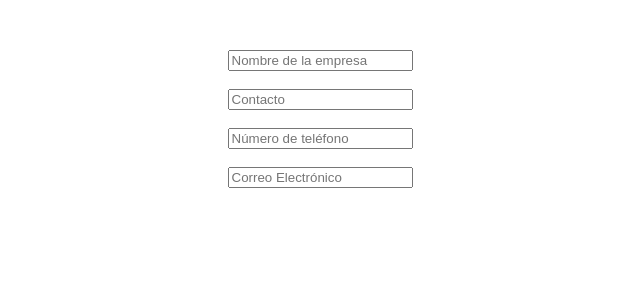
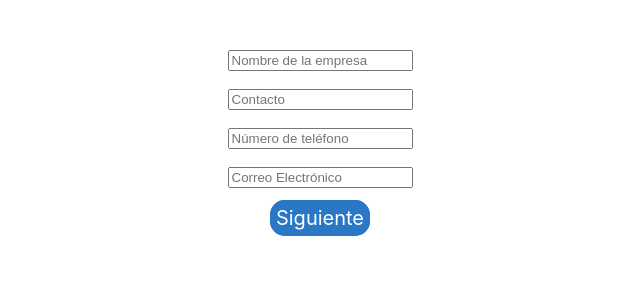
Before and after one commit to GermanVelasco19/Madurez4, a Django app: page /Cuarta/ in a window 1280 px wide. Shown: the part 218-518 px from the top of the page, without its empty margins (320-960 px from the left). Run offline with Django 4.2, Linux system fonts and the light colour scheme.

Commit message:
Update cuarta.html

```diff
--- a/Madurez4/Madurez40/Templates/paginas/cuarta.html
+++ b/Madurez4/Madurez40/Templates/paginas/cuarta.html
@@ -63,4 +63,9 @@
         </div>
         &nbsp
     </div>
+    <div class="BotonSiguiente">
+        <center>
+            <a name="Siguiente" id="siguiente1" class="btn1" href="/Segunda" role="button" style="text-decoration:none">Siguiente</a>
+        </center>
+    </div>
 </body>
```
